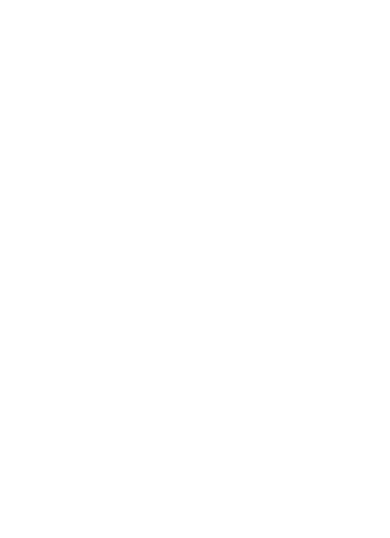
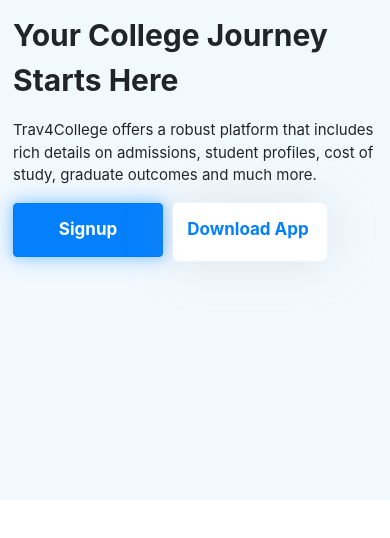
Before and after one commit to Ibeandyson/trav4collegeTest, a React (Create React App) app in the folder Frontend/: page / in a window 390 px wide. Shown: the top 538 px of the page. Built offline with nearby package versions, Linux system fonts and the light colour scheme.

Commit message:
did section1 frist col

```diff
--- a/Frontend/src/Components/Home/Section1.jsx
+++ b/Frontend/src/Components/Home/Section1.jsx
@@ -1,13 +1,30 @@
-import {Col, Container, Row} from 'react-bootstrap';
+import {Col, Container, Row, Button} from 'react-bootstrap';
+import './style/Section1.css';
+
 const Section1 = () => {
     return (
-        <div>
-            <Container>
+        <div className="section1-body">
+            <div className="section-container">
                 <Row>
-                    <Col xs={12} sm={12} md={6} />
+                    <Col xs={12} sm={12} md={12} lg={6} xl={6}>
+                        <p className="txt1">
+                            Your College Journey <br /> Starts Here
+                        </p>
+                        <p className="txt2">
+                            Trav4College offers a robust platform that includes rich details on admissions, student
+                            profiles, cost of study, graduate outcomes and much more.
+                        </p>
+
+                        <div className="btn-container">
+                            <Button className="btn1">Signup</Button>
+
+                            <Button className="btn2">Download App</Button>
+                        </div>
+                    </Col>
                 </Row>
-            </Container>
+            </div>
         </div>
     );
 };
+
 export default Section1;
--- /dev/null
+++ b/Frontend/src/Components/Home/style/Section1.css
@@ -0,0 +1,93 @@
+
+
+.txt2{
+  font-size: 15px;
+}
+.btn-container{
+  flex-direction: row;
+  margin-top: 15px;
+}
+.section1-body{
+  background-color:#f2f9ff ;
+  height: 500px;
+}
+.section-container{
+  padding: 50px;
+}
+.txt1{
+  font-weight: bolder;
+  font-size: 60px
+}
+.btn1{
+  width: 200px;
+  height: 54px;
+  background-color: #0480fc;
+  color:#ffffff;
+  font-size: 18px;
+  font-weight: bold;
+  margin-right: 5px;
+  box-shadow: 0 0 10px 0 #a2d0ff;
+  filter: drop-shadow(0 0 10px #A2D0FF);
+}
+.btn2{
+  width: 200px;
+  height: 54px;
+  background-color: #ffffff;
+  color:#0480fc;
+  font-size: 18px;
+  font-weight: bold;
+  margin-left: 5px;
+  box-shadow: 2px 2px 2px 2px #ffffff;
+  border: none!important;
+    box-shadow: 0 0 24px 0 25% #9f9f9f;
+    filter: drop-shadow(0 0 24px rgba(159,159,159,.25));
+}
+.btn2:hover{
+  background-color: #ffffff!important;
+  color:#0480fc;
+}
+
+
+
+
+@media screen and (max-width: 480px) {
+  .section1-body{
+    background-color:#f2f9ff ;
+    height: 500px;
+  }
+  .section-container{
+    padding: 13px;
+  }
+  .txt1{
+    font-weight: bolder;
+    font-size: 30px
+  }
+  .btn1{
+    width: 150px;
+    height: 54px;
+    background-color: #0480fc;
+    color:#ffffff;
+    font-size: 17px;
+    font-weight: bold;
+    margin-right: 5px;
+    box-shadow: 0 0 10px 0 #a2d0ff;
+    filter: drop-shadow(0 0 10px #A2D0FF);
+  }
+  .btn2{
+    width: 150px;
+    height: 54px;
+    background-color: #ffffff;
+    color:#0480fc;
+    font-size: 17px;
+    font-weight: bold;
+    margin-left: 5px;
+    box-shadow: 2px 2px 2px 2px #ffffff;
+    border: none!important;
+      box-shadow: 0 0 24px 0 25% #9f9f9f;
+      filter: drop-shadow(0 0 24px rgba(159,159,159,.25));
+  }
+  .btn2:hover{
+    background-color: #ffffff!important;
+    color:#0480fc;
+  }
+}
```
Also changed, not shown: Frontend/public/index.html (line endings or trailing spaces).
